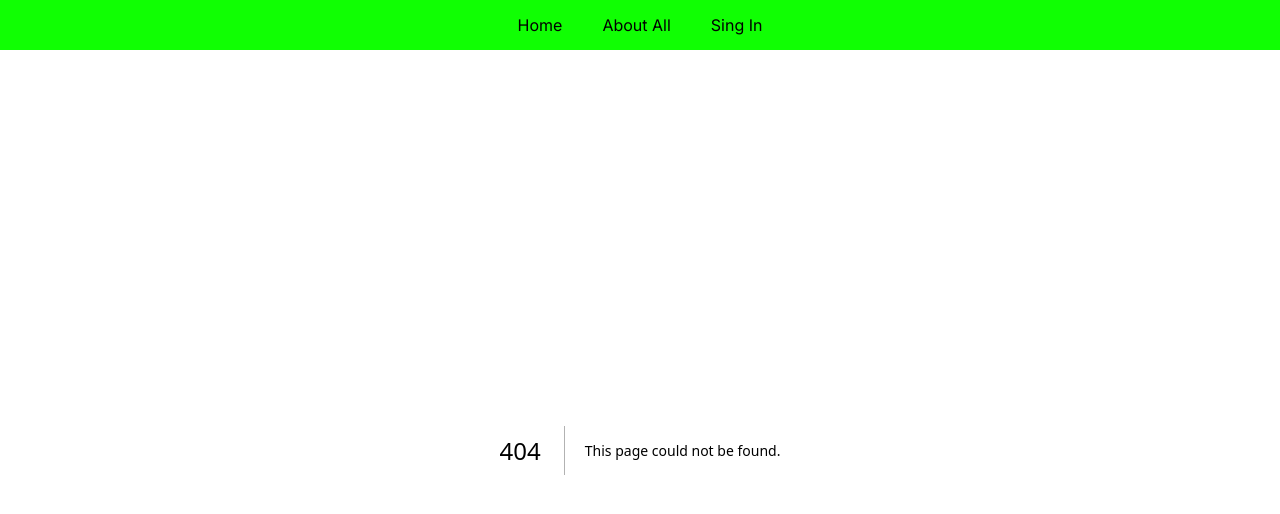
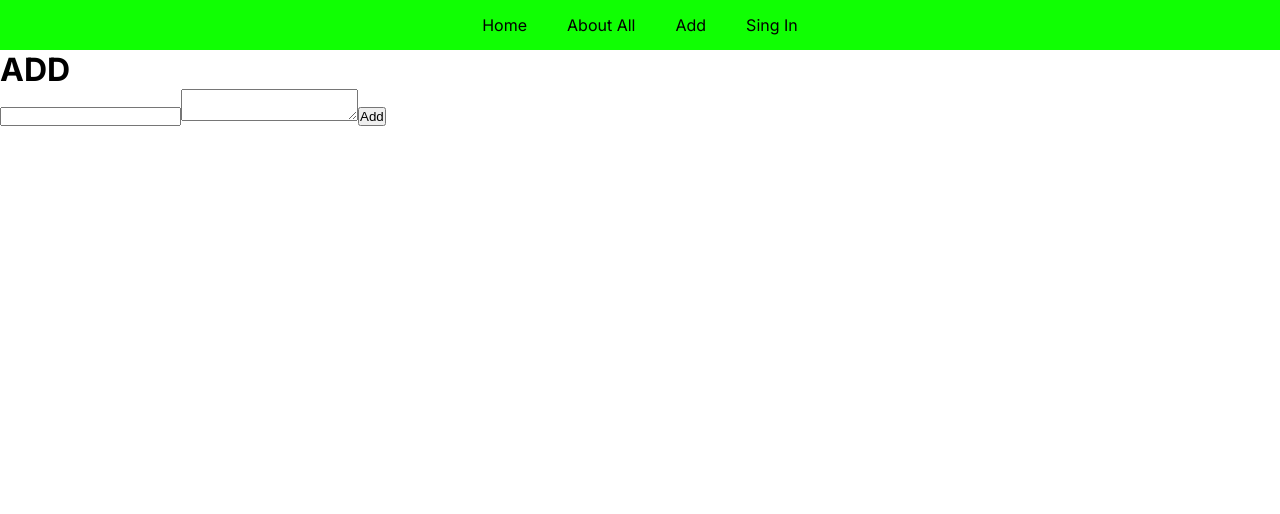
Before and after one commit to shmailez/blog-notes, a Next.js app: page /add in a window 1280 px wide. Before the commit this address had no page. Shown: the top 514 px of the page. Built offline with nearby package versions, Linux system fonts and the light colour scheme.

Commit message:
adding adder

```diff
--- /dev/null
+++ b/src/app/add/page.tsx
@@ -0,0 +1,41 @@
+"use client";
+
+import { listStore } from "@/store/store";
+import { FormEventHandler, useState } from "react";
+
+// type forAddNote = {
+//   title: string;
+//   body: string;
+// };
+
+export default function Add() {
+  const [title, setTitle] = useState("");
+  const [body, setBody] = useState("");
+
+  const handleSubmit: FormEventHandler<HTMLFormElement> | undefined = (e: {
+    preventDefault: () => void;
+  }) => {
+    e.preventDefault();
+    listStore.addNote(title, body);
+    setTitle("");
+    setBody("");
+  };
+
+  return (
+    <>
+      <h1>ADD</h1>
+      <form onSubmit={handleSubmit}>
+        <input
+          type="text"
+          value={title}
+          onChange={(e) => setTitle(e.target.value)}
+        />
+        <textarea
+          value={body}
+          onChange={(e) => setBody(e.target.value)}
+        ></textarea>
+        <button type="submit">Add</button>
+      </form>
+    </>
+  );
+}
--- a/src/app/page.tsx
+++ b/src/app/page.tsx
@@ -2,5 +2,9 @@ import Image from "next/image";
 import styles from "./page.module.css";
 
 export default function Home() {
-  return <main className={styles.main}>base</main>;
+  return (
+    <main className={styles.main}>
+      <h1>base</h1>
+    </main>
+  );
 }
--- a/src/components/Header.tsx
+++ b/src/components/Header.tsx
@@ -13,6 +13,9 @@ export const Header = () => {
               <Link href={"/about-all"}>About All</Link>
             </li>
             <li>
+              <Link href={"/add"}>Add</Link>
+            </li>
+            <li>
               <Link href={"/singin"}>Sing In</Link>
             </li>
           </ul>
--- /dev/null
+++ b/src/store/store.ts
@@ -0,0 +1,34 @@
+import { makeAutoObservable } from "mobx"
+
+type Note = {
+    id: string,
+    title: string,
+    body: string
+}
+
+class Store {
+    list:Note[] = [
+        // {id: '1', title: 'li1', body: 'fsfsf'},
+        // {id: '2', title: 'lidf', body: 'fsfsf'},
+        // {id: '3', title: 'li2', body: 'fsfsf'},
+        // {id: '4', title: 'lix9', body: 'fsfsf'},
+        // {id: '5', title: 'lifsf', body: 'fsfsf'},
+    ];
+
+    constructor() {
+      makeAutoObservable(this)
+    }
+
+    addNote(title:string, body: string) {
+        console.log(title, body)
+        this.list.push({
+            id: new Date().toISOString(),
+            title: title,
+            body: body
+        })
+
+        console.log(this.list)
+    }
+}
+
+export const listStore = new Store()
```
Also changed, not shown: package.json (+6 -4 lines), src/app/about-all/[id]/page.tsx (added, +7 -0 lines), src/app/about-all/page.tsx (+10 -0 lines), 1 other file (tests, documents, lock files or other folders).
